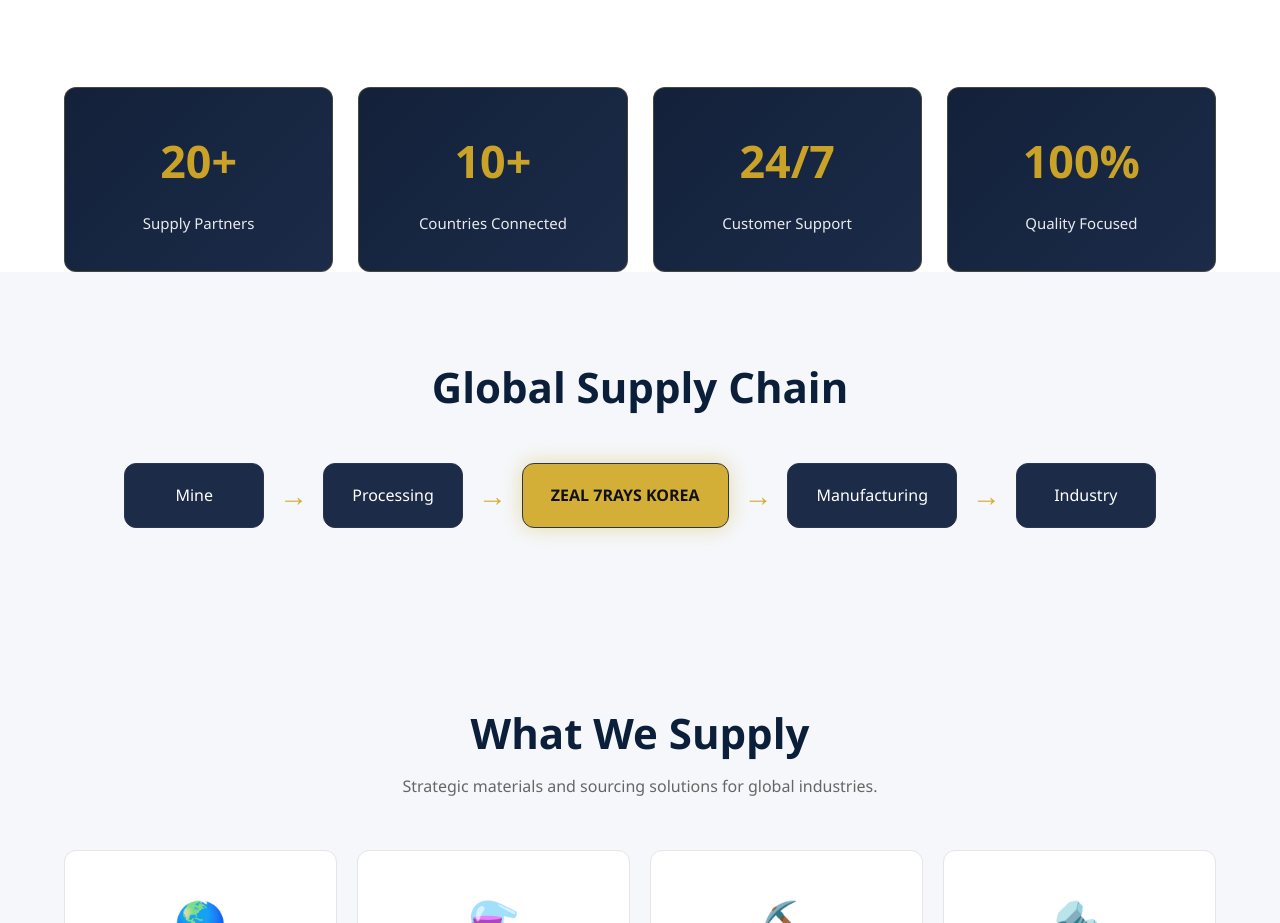
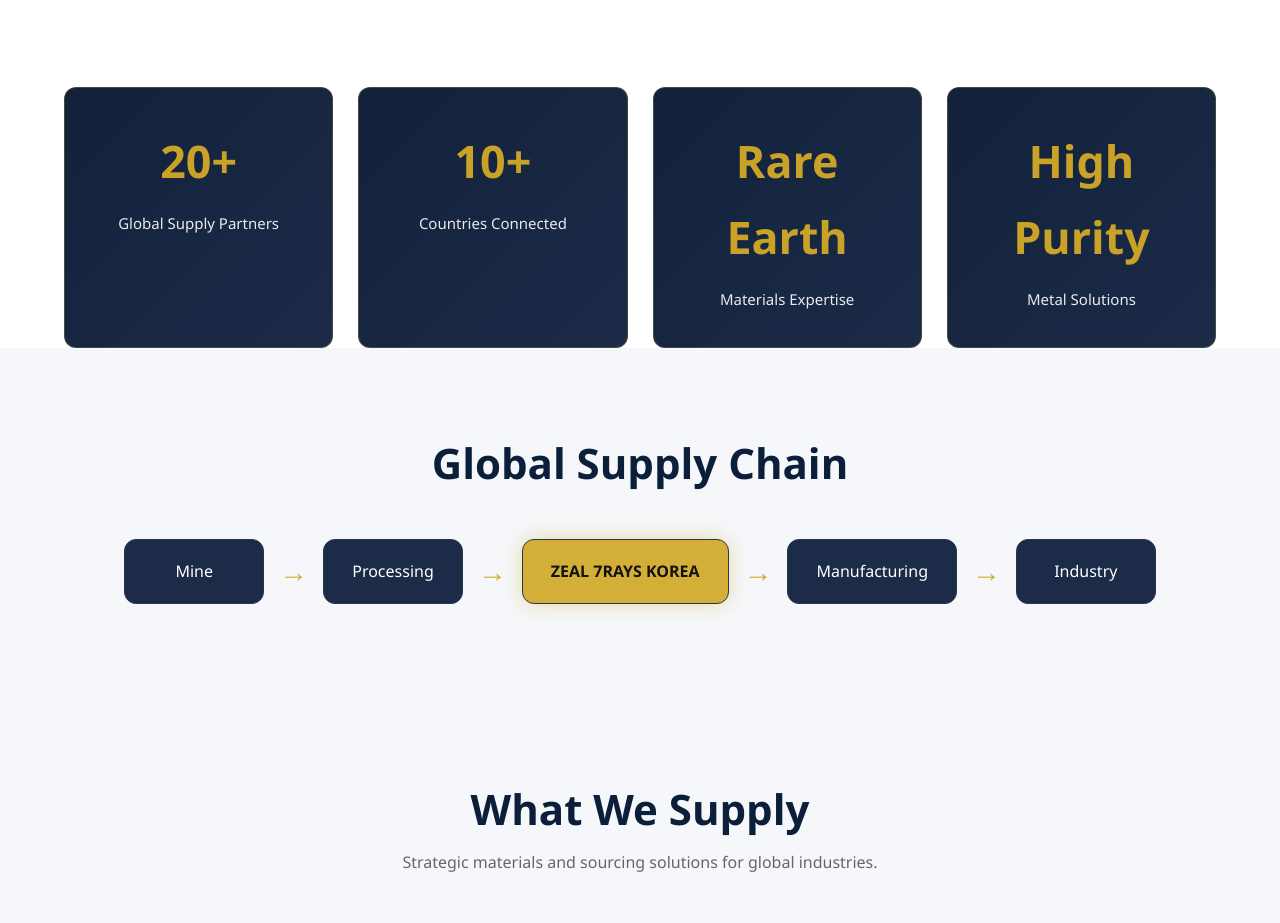
Before and after one commit to Zeal7Rays/web, a plain HTML site: page about.html in a window 1280 px wide. Shown: the part 801-1724 px from the top of the page. Drawn offline with Linux system fonts and the light colour scheme.

Commit message:
Add files via upload

```diff
--- a/about.html
+++ b/about.html
@@ -225,7 +225,7 @@
 
             <div class="stat-card">
                 <h3>20+</h3>
-                <p>Supply Partners</p>
+                <p>Global Supply Partners</p>
             </div>
 
             <div class="stat-card">
@@ -234,13 +234,13 @@
             </div>
 
             <div class="stat-card">
-                <h3>24/7</h3>
-                <p>Customer Support</p>
+                <h3>Rare Earth</h3>
+                <p>Materials Expertise</p>
             </div>
 
             <div class="stat-card">
-                <h3>100%</h3>
-                <p>Quality Focused</p>
+                <h3>High Purity</h3>
+                <p>Metal Solutions</p>
             </div>
 
         </div>
```
